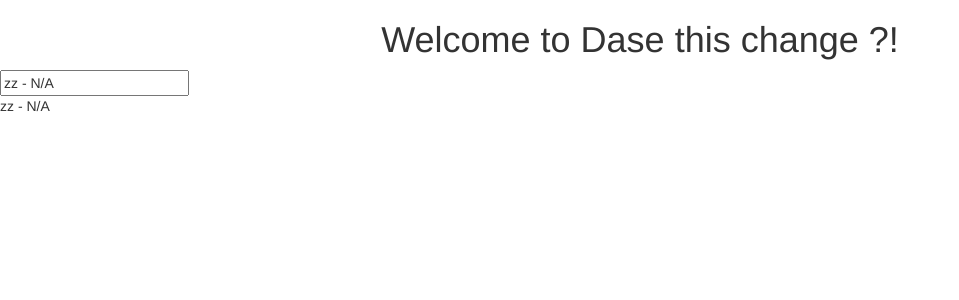
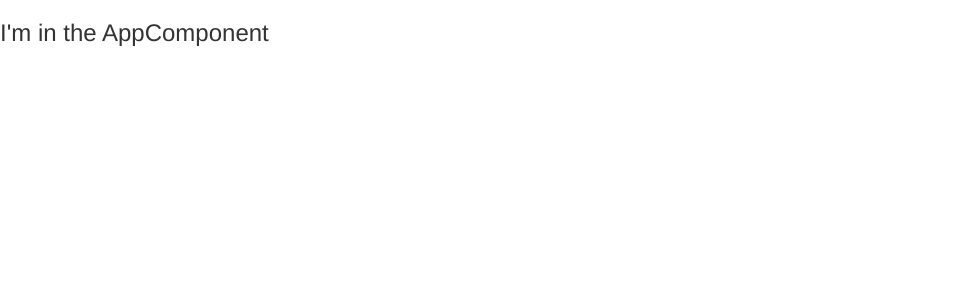
Before and after one commit to szerem/ngAngular5TheCompleteGuide, an Angular app in the folder my-first-app/: page / in a window 1280 px wide. Shown: the top 300 px of the page, without its empty margins (0-959 px from the left). Built offline with nearby package versions, Linux system fonts and the light colour scheme.

Commit message:
jak to dziala

```diff
--- a/my-first-app/src/app/app.component.html
+++ b/my-first-app/src/app/app.component.html
@@ -1,9 +1 @@
-<!--The content below is only a placeholder and can be replaced.-->
-<div style="text-align:center">
-  <h1>
-    Welcome to {{ title }}!
-  </h1>
-</div>
-<!-- value="{{ name }}"  -->
-<input type="text" [(ngModel)]="name" >
-<p>{{ name }}</p>
+<h3>I'm in the AppComponent</h3>
```
Also changed, not shown: my-first-app/readme.txt.
